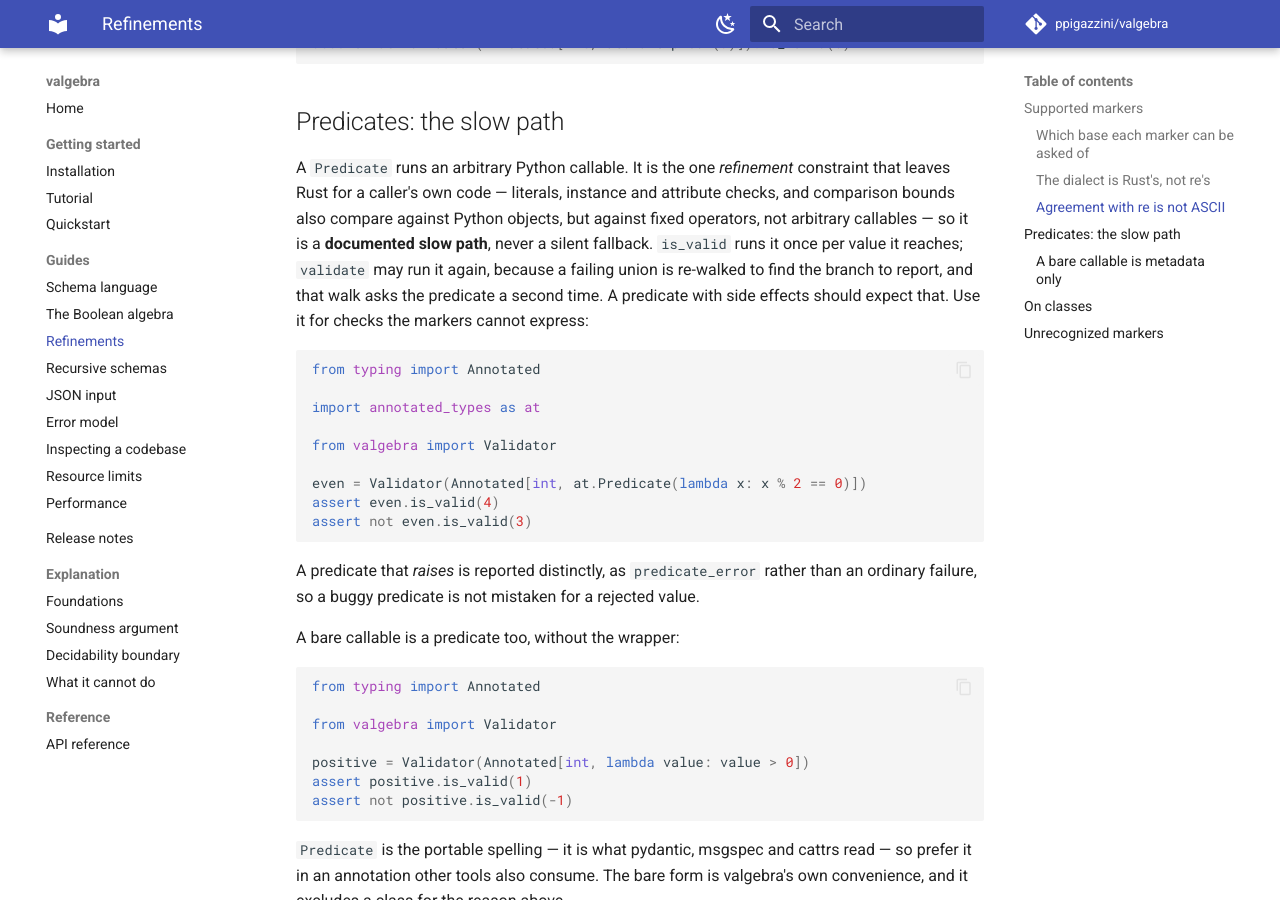
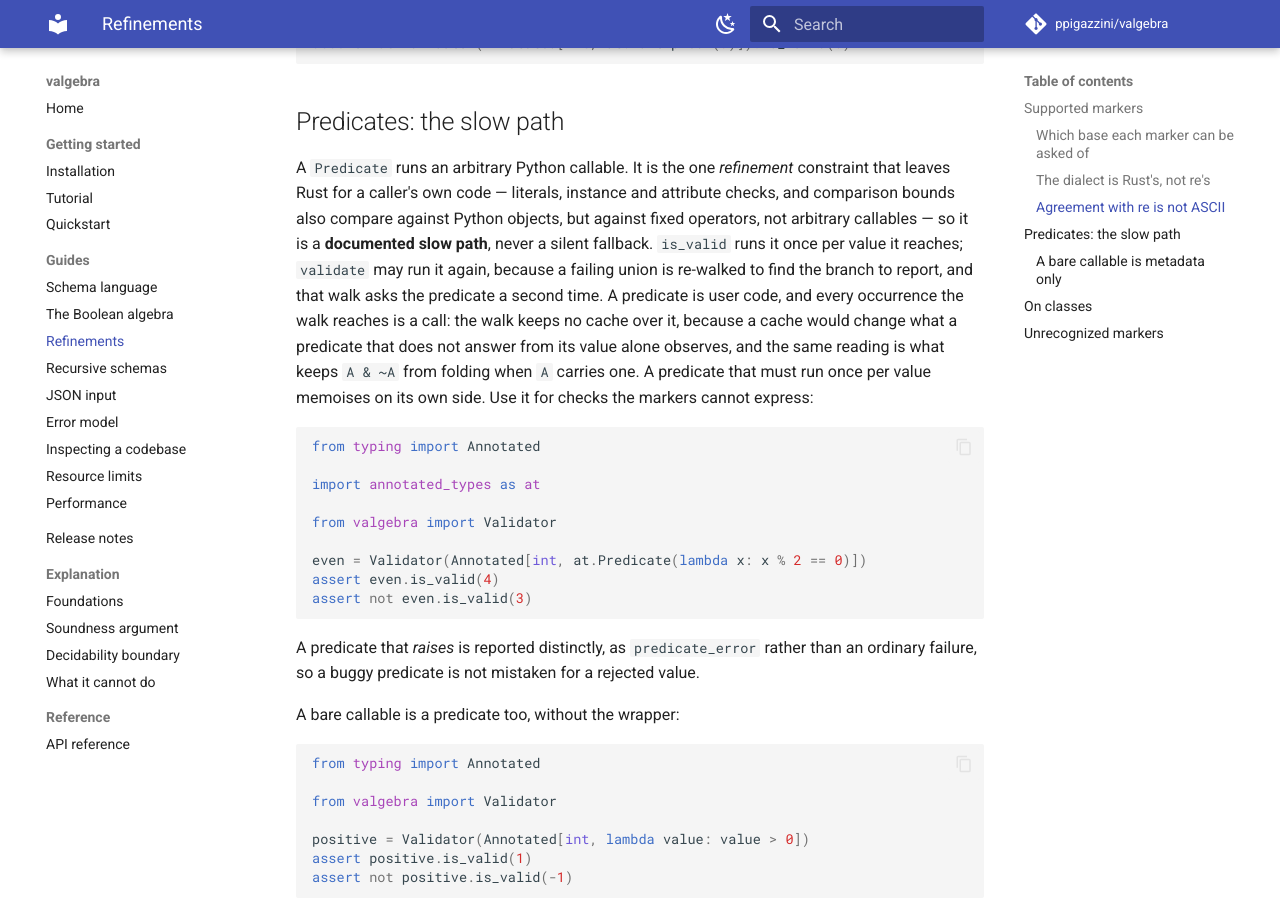
Before and after one commit to ppigazzini/valgebra, an MkDocs documentation site: the page built from docs/05-refinements.md, in a window 1280 px wide and 900 px high, scrolled down 7300 px. Built offline with MkDocs 1.6.1 and Material for MkDocs 9.7.7, drawn with Linux system fonts in a browser that asks for light colours; comment, search, counter and statistics services are not loaded.

Commit message:
docs: the pages refuse a class-with-record node and a predicate memo
A node holding a class and its attribute record together is a
representative the normal form never has to name, and pairing a record
back to its class at render time would read a provenance the interned IR
does not carry; the schema page refuses both with the test each fails, and
the rendering stays the limit the API page states. The walk keeps no memo
over a predicate's answers: a predicate is user code, each occurrence the
walk reaches is a call, and a cache keyed on identity would decide for an
impure predicate which answer counts. The walk page and the refinements
page say so, and a caller who needs one call per value memoises on the
calling side.

````diff
--- a/docs/05-refinements.md
+++ b/docs/05-refinements.md
@@ -358,8 +358,11 @@ against fixed operators, not arbitrary callables — so it is a **documented slo
 path**, never a silent fallback. `is_valid` runs it once per value it reaches;
 `validate` may run it again, because a failing union is re-walked to find the
 branch to report, and that walk asks the predicate a second time. A predicate
-with side effects should expect that. Use it for checks the markers cannot
-express:
+is user code, and every occurrence the walk reaches is a call: the walk keeps
+no cache over it, because a cache would change what a predicate that does not
+answer from its value alone observes, and the same reading is what keeps
+`A & ~A` from folding when `A` carries one. A predicate that must run once per
+value memoises on its own side. Use it for checks the markers cannot express:
 
 ```python
 from typing import Annotated
````
Also changed, not shown: docs/dev/01-schema-ir.md (+15 -0 lines), docs/dev/04-walk.md (+7 -0 lines).
